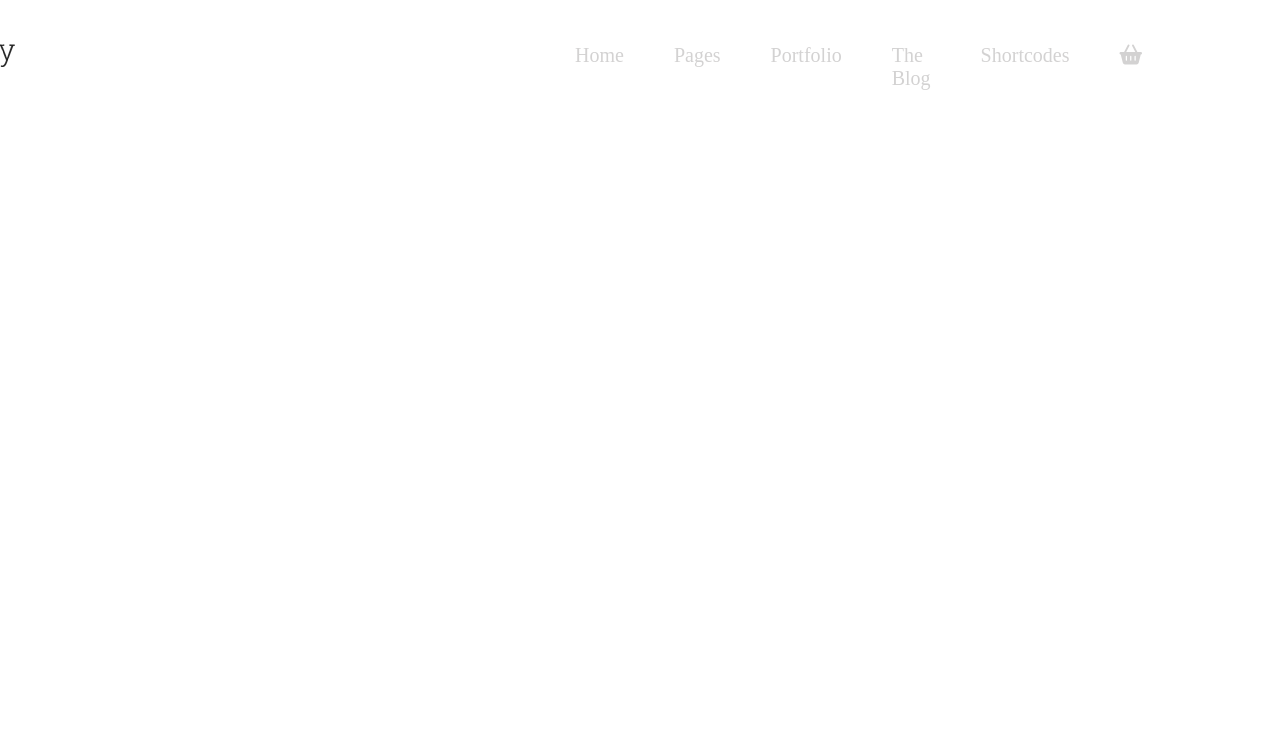
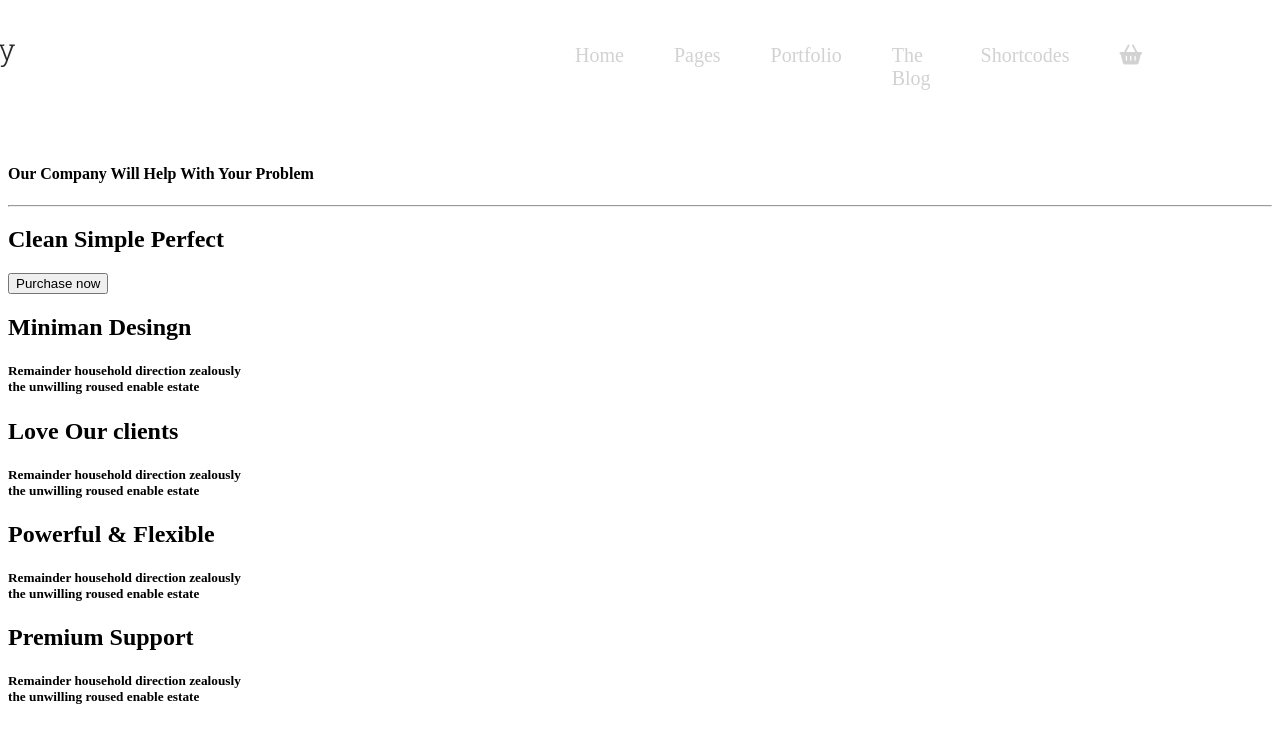
Before and after one commit to itsahadul99/Primary.com, a plain HTML site: page index.html in a window 1280 px wide. Drawn offline with Linux system fonts and the light colour scheme.

Commit message:
Html Manin first section was created

```diff
--- a/index.html
+++ b/index.html
@@ -29,6 +29,41 @@
         <!-- Navigation var end -->
     </div>
     </header>
+</div>
+</header>
+<main>
+    <!-- first-section start -->
+    <section>
+        <div class="first-section">
+            <div class="text">
+            <h4>Our Company Will Help With Your Problem</h4>
+            <hr>
+            <h1>Clean Simple Perfect</h1>
+            <button>Purchase now</button>
 
+        </div>
+
+        </div>
+        <div class="first-section-end">
+            <div>
+                <h1>Miniman Desingn</h1>
+                <h5>Remainder household direction zealously <br> the unwilling roused enable estate</h5>
+            </div>
+            <div>
+                <h1>Love Our clients</h1>
+                <h5>Remainder household direction zealously <br>the unwilling roused enable estate</h5>
+            </div>
+            <div>
+                <h1>Powerful & Flexible</h1>
+                <h5>Remainder household direction zealously <br>the unwilling roused enable estate</h5>
+            </div>
+            <div>
+                <h1>Premium Support</h1>
+                <h5>Remainder household direction zealously <br> the unwilling roused enable estate</h5>
+            </div>
+        </div>
+    </section>
+    <!-- fist-section-end -->
+</main>
 </body>
 </html>
```
